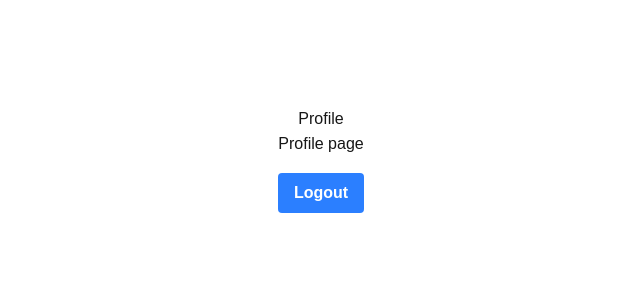
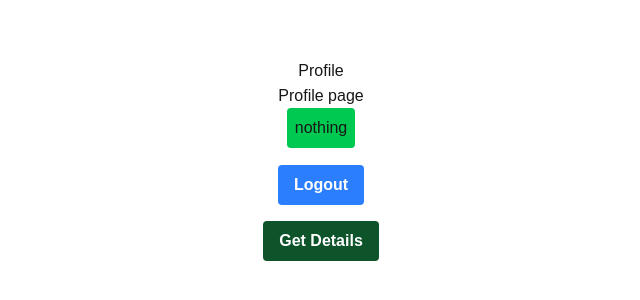
Before and after one commit to DhruvSood05/Next-js, a Next.js app in the folder auth-app/: page /profile in a window 1280 px wide. Shown: the part 240-540 px from the top of the page, without its empty margins (319-959 px from the left). Built offline with nearby package versions, Linux system fonts and the light colour scheme.

Commit message:
added middleware and me route

```diff
--- /dev/null
+++ b/auth-app/src/app/api/users/me/route.ts
@@ -0,0 +1,21 @@
+import { getDataFromToken } from "@/helpers/getDataFromToken";
+
+import { NextRequest, NextResponse } from "next/server";
+import User from "@/models/userModel";
+import { connect } from "@/dbConfig/dbConfig";
+
+connect();
+
+export async function GET(request: NextRequest) {
+  try {
+    const userId = await getDataFromToken(request);
+    const user = await User.findOne({ _id: userId }).select("-password");
+
+    return NextResponse.json({
+      message: "User found",
+      data: user,
+    });
+  } catch (error: any) {
+    return NextResponse.json({ error: error.message }, { status: 400 });
+  }
+}
--- a/auth-app/src/app/profile/page.tsx
+++ b/auth-app/src/app/profile/page.tsx
@@ -3,9 +3,11 @@ import axios from "axios";
 import Link from "next/link";
 import toast from "react-hot-toast";
 import { useRouter } from "next/navigation";
+import { useState } from "react";
 
 export default function ProfilePage() {
   const router = useRouter();
+  const [data, setData] = useState("nothing");
   const logout = () => {
     try {
       axios.get("/api/users/logout");
@@ -18,11 +20,24 @@ export default function ProfilePage() {
     }
   };
 
+  const getUserDetails = async () => {
+    const res = await axios.get("/api/users/me");
+    console.log(res.data);
+    setData(res.data.data._id);
+  };
+
   return (
     <div className=" flex flex-col items-center justify-center min-h-screen py-2">
       <h1>Profile</h1>
       <hr />
       <p>Profile page</p>
+      <h2 className=" p-2 rounded bg-green-500">
+        {data === "nothing" ? (
+          "nothing"
+        ) : (
+          <Link href={`/profile/${data}`}>{data}</Link>
+        )}
+      </h2>
       <hr />
       <button
         onClick={logout}
@@ -30,6 +45,12 @@ export default function ProfilePage() {
       >
         Logout
       </button>
+      <button
+        onClick={getUserDetails}
+        className=" bg-green-900 mt-4 hover:bg-green-700 text-white font-bold py-2 px-4 rounded"
+      >
+        Get Details
+      </button>
     </div>
   );
 }
--- /dev/null
+++ b/auth-app/src/helpers/getDataFromToken.ts
@@ -0,0 +1,12 @@
+import { NextRequest } from "next/server";
+import jwt from "jsonwebtoken";
+
+export const getDataFromToken = (request: NextRequest) => {
+  try {
+    const token = request.cookies.get("token")?.value || "";
+    const decodedToken: any = jwt.verify(token, process.env.TOKEN_SECRET!);
+    return decodedToken.id;
+  } catch (error: any) {
+    throw new Error(error.message);
+  }
+};
```
